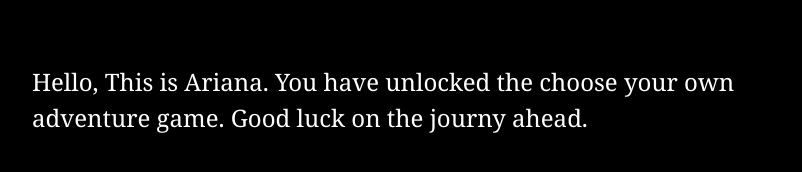
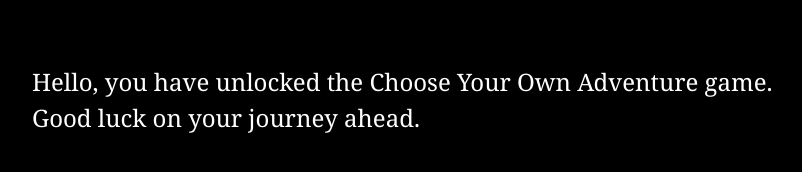
Before and after one commit to ArianaZinia/husbandhunt, a plain HTML site: page index.html in a window 1280 px wide. Shown: the whole page, without its empty margins (224-1026 px from the left). Drawn offline with Linux system fonts and the light colour scheme.

Commit message:
Add files via upload

```diff
--- a/index.html
+++ b/index.html
@@ -9,7 +9,7 @@
 </head>
 <body>
 <tw-story><noscript><tw-noscript>JavaScript needs to be enabled to play Untitled Story.</tw-noscript></noscript></tw-story>
-<tw-storydata name="Untitled Story" startnode="1" creator="Twine" creator-version="2.10.0" format="Harlowe" format-version="3.3.9" ifid="43865B29-2832-4FEB-8913-7C513F42C54B" options="" tags="" zoom="1" hidden><style role="stylesheet" id="twine-user-stylesheet" type="text/twine-css"></style><script role="script" id="twine-user-script" type="text/twine-javascript"></script><tw-passagedata pid="1" name="This Is A Husband Hunt" tags="" position="625,200" size="100,100">Hello, This is Ariana. You have unlocked the choose your own adventure game. Good luck on the journy ahead.</tw-passagedata></tw-storydata>
+<tw-storydata name="Untitled Story" startnode="1" creator="Twine" creator-version="2.10.0" format="Harlowe" format-version="3.3.9" ifid="43865B29-2832-4FEB-8913-7C513F42C54B" options="" tags="" zoom="1" hidden><style role="stylesheet" id="twine-user-stylesheet" type="text/twine-css"></style><script role="script" id="twine-user-script" type="text/twine-javascript"></script><tw-passagedata pid="1" name="This Is A Husband Hunt" tags="" position="625,200" size="100,100">Hello, you have unlocked the Choose Your Own Adventure game. Good luck on your journey ahead. </tw-passagedata></tw-storydata>
 <script title="Twine engine code" data-main="harlowe">(function(){"use strict";
 var require,define;!function(){var e={},r={};require=function(i){var n=e[i];return n&&(r[i]=n[1].apply(void 0,n[0].map(require)),e[i]=void 0),r[i]},(define=function(r,i,n){if("function"==typeof r)return r();e[r]=[i,n]}).amd=!0}();/*!
  * https://github.com/paulmillr/es6-shim
```
